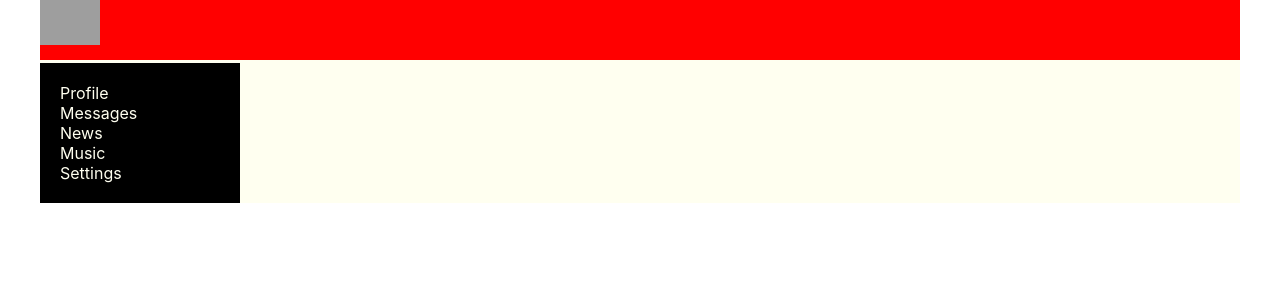
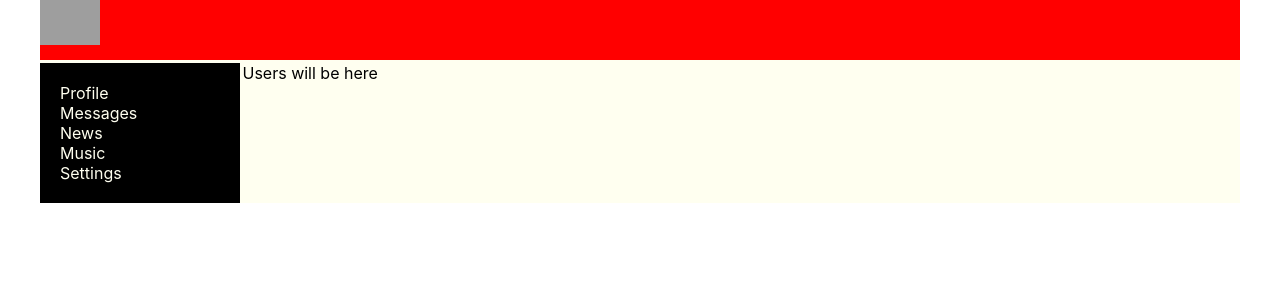
Before and after one commit to Elena176/social_network, a React (Create React App) app: page /users in a window 1280 px wide. Shown: the top 300 px of the page. Built offline with nearby package versions, Linux system fonts and the light colour scheme; grey boxes are pictures that could not be loaded.

Commit message:
added component Users

```diff
--- a/src/App.tsx
+++ b/src/App.tsx
@@ -8,22 +8,23 @@ import Music from './components/Music/Music';
 import Settings from './components/Settings/Settings';
 import Profile from './components/Profile/Profile';
 import DialogsContainer from './components/Dialogs/DialogsContainer';
+import Users from './components/Users';
 
 
 const App = () => {
     return (
-        <div className="app-wrapper">
+        <div className='app-wrapper'>
             <Header/>
             <Navbar/>
-            <div className="app-wrapper-content">
-                <Route path="/profile"
-                       render={() => <Profile />}/>
-                <Route path="/dialogs"
-                       render={() => <DialogsContainer />}/>
-                <Route path="/news" render={() => <News/>}/>
-                <Route path="/music" render={() => <Music/>}/>
-                <Route path="/settings" render={() => <Settings/>}/>
-
+            <div className='app-wrapper-content'>
+                <Route path='/profile'
+                       render={() => <Profile/>}/>
+                <Route path='/dialogs'
+                       render={() => <DialogsContainer/>}/>
+                <Route path='/users' render={() => <Users />}/>
+                <Route path='/news' render={() => <News/>}/>
+                <Route path='/music' render={() => <Music/>}/>
+                <Route path='/settings' render={() => <Settings/>}/>
             </div>
         </div>
     );
--- a/src/components/Dialogs/Dialogs.tsx
+++ b/src/components/Dialogs/Dialogs.tsx
@@ -14,8 +14,9 @@ import {DialogsPropsType} from './DialogsContainer';
 const Dialogs: React.FC<DialogsPropsType> = (props) => {
 
     let dialogsElements = props.dialogsPage.dialogs.map( d => <DialogItem name={d.name}
+                                                                          key={d.id}
                                                                           id={d.id} />)
-    let messagesElements = props.dialogsPage.messages.map( m => <Message message={m.message} />)
+    let messagesElements = props.dialogsPage.messages.map( m => <Message message={m.message} key={m.id}/>)
 
     let newMessageBody = props.dialogsPage.newMessageBody;
     let onSendMessageClick = () => {
--- a/src/components/Dialogs/DialogsContainer.tsx
+++ b/src/components/Dialogs/DialogsContainer.tsx
@@ -1,4 +1,3 @@
-import React from 'react';
 import Dialogs from './Dialogs';
 import {InitialStateType, sendMessageAC, updateNewMessageBodyAC} from '../../redux/dialogs-reducer';
 import {connect} from 'react-redux';
--- a/src/components/Profile/My posts/MyPostsContainer.tsx
+++ b/src/components/Profile/My posts/MyPostsContainer.tsx
@@ -1,4 +1,3 @@
-import React from 'react';
 import MyPosts from './MyPosts';
 import {
     addPostActionCreator,
--- /dev/null
+++ b/src/components/Users.tsx
@@ -0,0 +1,14 @@
+import React from 'react';
+
+
+type UsersPropsType = {
+
+}
+
+const Users: React.FC<UsersPropsType> = (props) => {
+    return <div>
+        Users will be here
+    </div>
+};
+
+export default Users;
--- a/src/redux/dialogs-reducer.tsx
+++ b/src/redux/dialogs-reducer.ts
@@ -39,14 +39,15 @@ let initialState = {
 
 
 const dialogsReducer = (state:InitialStateType = initialState, action: ActionsTypes): InitialStateType => {
+    let stateCopy = {...state,
+    //messages: [...state.messages];
+    };
     switch (action.type) {
-        case 'SEND-MESSAGE': {
-            let stateCopy = {...state}
+        case 'SEND-MESSAGE':
             const body = stateCopy.newMessageBody;
             stateCopy.newMessageBody = '';
             stateCopy.messages.push({id: 8, message: body});
             return stateCopy;
-        }
         case 'UPDATE-NEW-MESSAGE-BODY': {
 let stateCopy = {...state}
             stateCopy.newMessageBody = action.body;
```
Also changed, not shown: src/redux/profile-reducer.ts (renamed from src/redux/profile-reducer.tsx), src/redux/redux-store.ts (renamed from src/redux/redux-store.tsx), src/redux/sidebar-reducer.ts (renamed from src/redux/sidebar-reducer.tsx).
